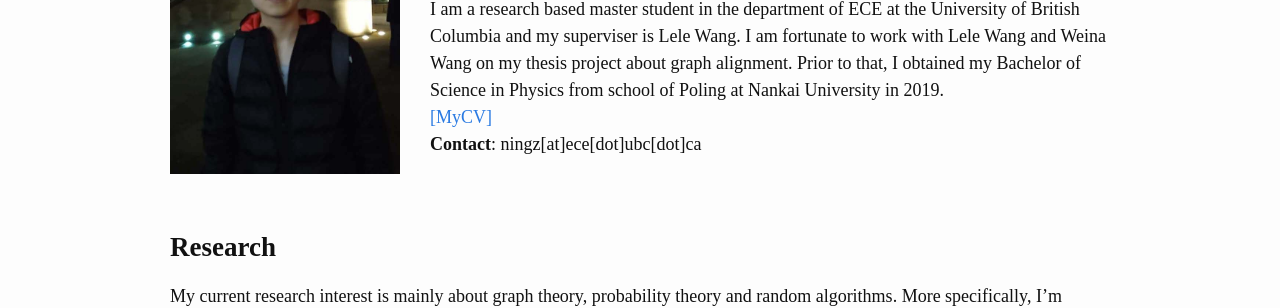
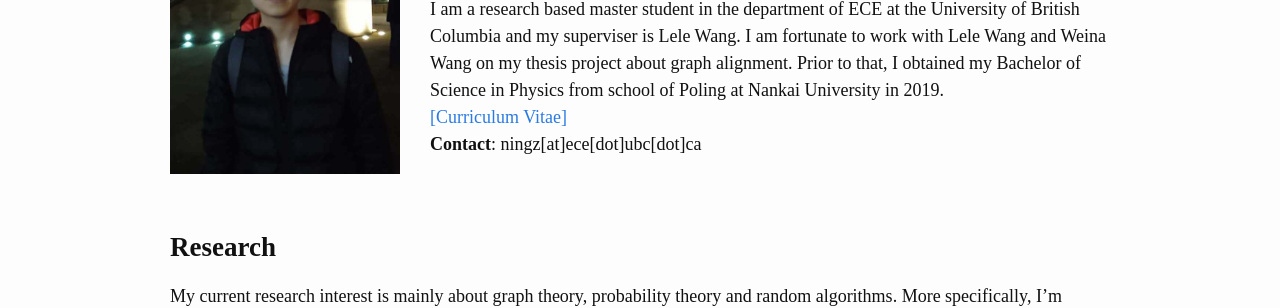
Before and after one commit to NingZhang-Git/NZ_website, a Jekyll site: the page built from index.md, in a window 1280 px wide. Shown: the part 235-543 px from the top of the page. Built offline with Jekyll 4.4.1, drawn with Linux system fonts in a browser that asks for light colours.

Commit message:
Update index.md

```diff
--- a/index.md
+++ b/index.md
@@ -11,7 +11,7 @@ layout: home
 <!-- ### <center>Welcom to my personal webpage!</center> -->
 ## **About Me**
 I am a research based master student in the department of ECE at the University of British Columbia and my superviser is Lele Wang. I am fortunate to work with Lele Wang and Weina Wang on my thesis project about graph alignment. Prior to that, I obtained my Bachelor of Science in Physics from school of Poling at Nankai University in 2019.\
-[[MyCV]](assets/NingZhangCV.pdf)
+[[Curriculum Vitae]](assets/NingZhangCV.pdf)
 <br>
 **Contact**: ningz[at]ece[dot]ubc[dot]ca
 <br>
```
